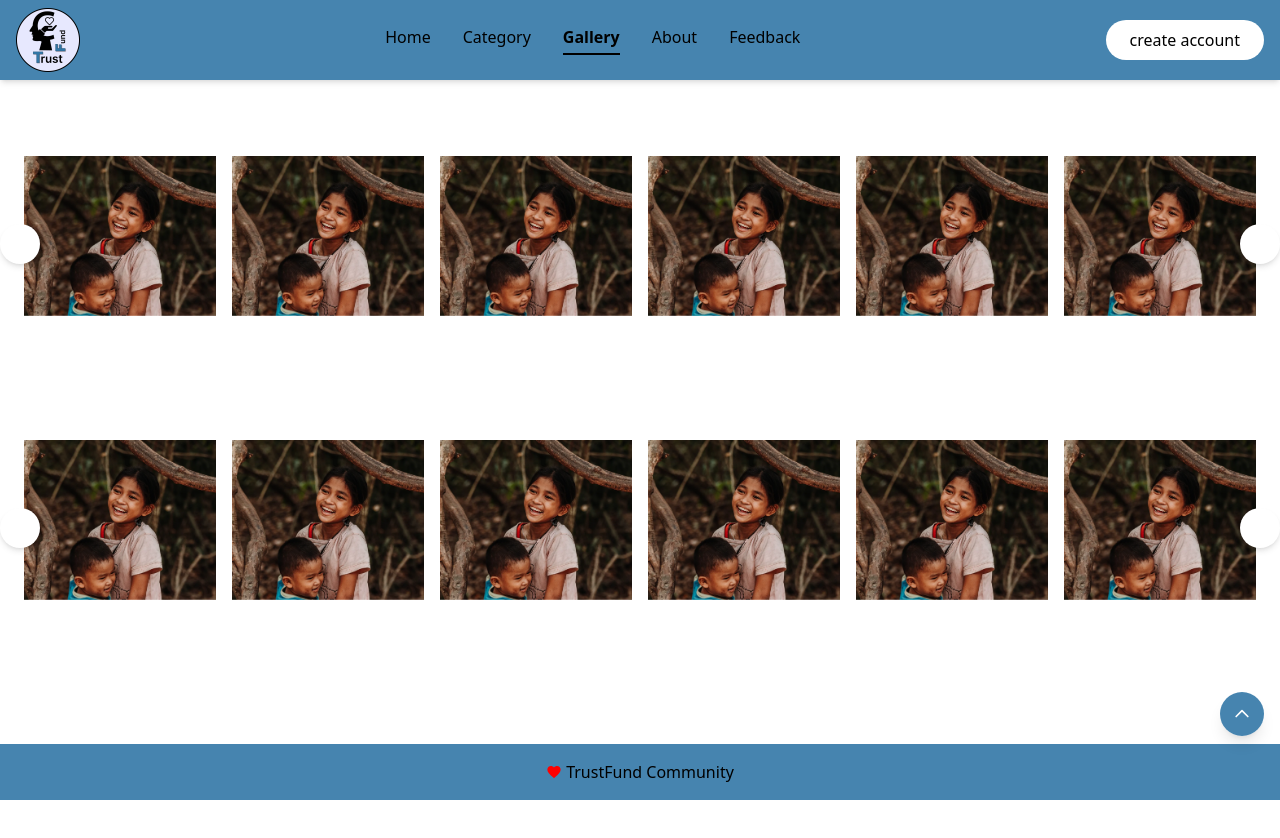
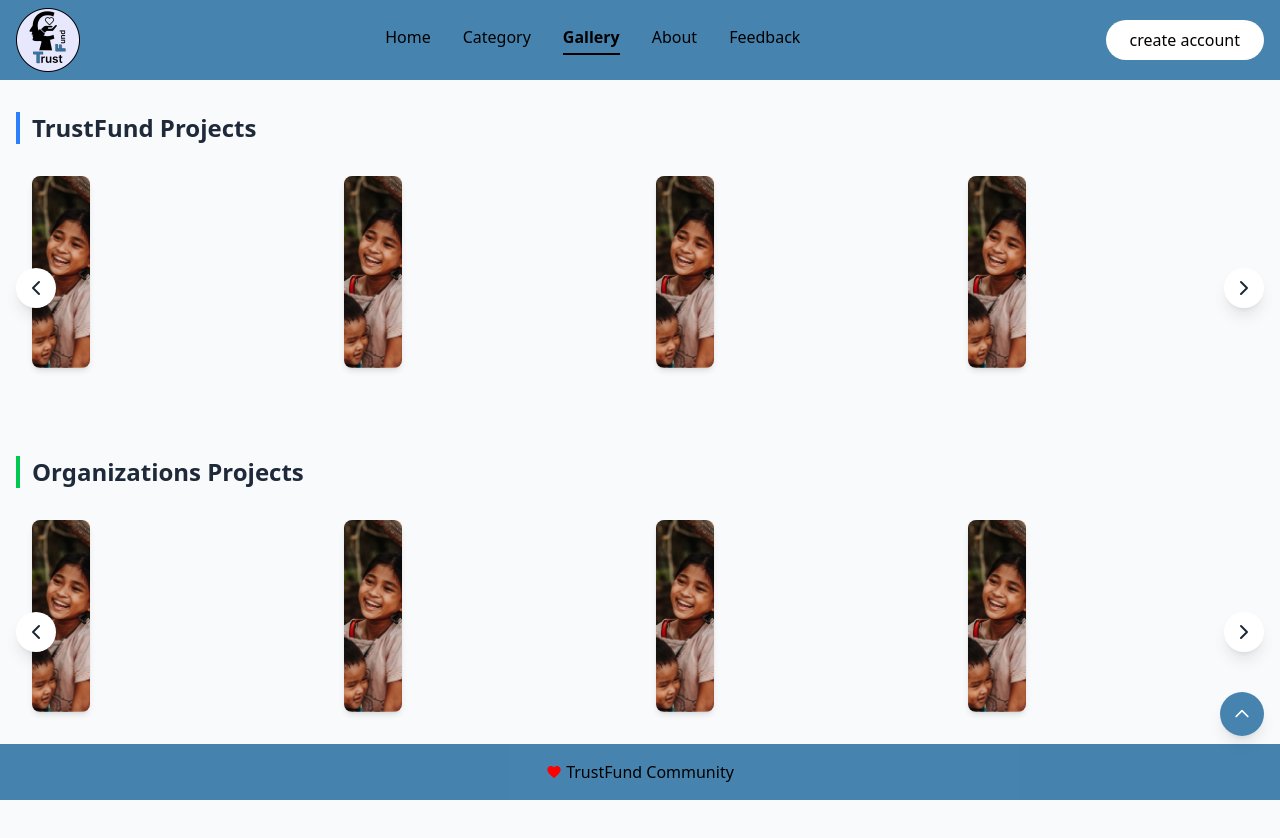
Before and after one commit to binathlaknaka/TrustFund-Frontend, a React (Vite) app: page /gallery in a window 1280 px wide. Shown: the top 838 px of the page. Before the commit the page ends 800 px from the top, so only its background shows below. Built offline with nearby package versions, Linux system fonts and the light colour scheme.

Commit message:
Gallery Update

```diff
--- a/src/pages/Gallery.jsx
+++ b/src/pages/Gallery.jsx
@@ -1,72 +1,171 @@
-import React, { useRef } from 'react';
-import ProjectCard from '../components/ProjectCard';
+import React, { useState, useRef, useEffect } from 'react';
 import { ChevronLeft, ChevronRight } from 'lucide-react';
 import sampleImage from "../assets/galleryImage.png";
 
-const trustFundProjects = [
+// ProjectCard Component
+const ProjectCard = ({ image, alt }) => {
+  return (
+    <div className="flex-shrink-0 w-full sm:w-1/2 md:w-1/3 lg:w-1/4 px-2 mb-4">
+      <div className="rounded-lg overflow-hidden shadow-md hover:shadow-xl transition-shadow duration-300">
+        <img
+          src={image}
+          alt={alt}
+          className="w-full h-48 object-cover"
+        />
+      </div>
+    </div>
+  );
+};
+
+const GalleryPage = () => {
+  // State for projects with infinite scrolling
+  const [trustFundProjects, setTrustFundProjects] = useState([
     { id: 1, image: sampleImage, alt: "TrustFund Project 1" },
     { id: 2, image: sampleImage, alt: "TrustFund Project 2" },
     { id: 3, image: sampleImage, alt: "TrustFund Project 3" },
     { id: 4, image: sampleImage, alt: "TrustFund Project 4" },
     { id: 5, image: sampleImage, alt: "TrustFund Project 5" },
     { id: 6, image: sampleImage, alt: "TrustFund Project 6" },
-];
+  ]);
 
-const organizationsProjects = [
+  const [organizationsProjects, setOrganizationsProjects] = useState([
     { id: 1, image: sampleImage, alt: "Organization Project 1" },
     { id: 2, image: sampleImage, alt: "Organization Project 2" },
     { id: 3, image: sampleImage, alt: "Organization Project 3" },
     { id: 4, image: sampleImage, alt: "Organization Project 4" },
     { id: 5, image: sampleImage, alt: "Organization Project 5" },
     { id: 6, image: sampleImage, alt: "Organization Project 6" },
-];
+  ]);
 
-const GalleryPage = () => {
   const trustFundSliderRef = useRef(null);
   const orgSliderRef = useRef(null);
 
+  // Function to handle scrolling
   const scroll = (sliderRef, direction) => {
     if (sliderRef.current) {
-      const scrollAmount = direction === 'left' ? -240 : 240;
-      sliderRef.current.scrollBy({ left: scrollAmount, behavior: 'smooth' });
+      const container = sliderRef.current;
+      const cardWidth = container.querySelector('div').offsetWidth;
+      const scrollAmount = direction === 'left' ? -cardWidth : cardWidth;
+
+      // Current scroll position
+      const currentScroll = container.scrollLeft;
+      // Target scroll position
+      const targetScroll = currentScroll + scrollAmount;
+
+      container.scrollTo({ left: targetScroll, behavior: 'smooth' });
+
+      // Implement infinite scrolling
+      if (direction === 'right' &&
+          container.scrollLeft + container.clientWidth >= container.scrollWidth - cardWidth) {
+        // If we're near the end, add more items
+        if (sliderRef === trustFundSliderRef) {
+          addMoreTrustFundProjects();
+        } else {
+          addMoreOrganizationsProjects();
+        }
+      }
     }
   };
 
+  // Function to add more TrustFund projects
+  const addMoreTrustFundProjects = () => {
+    const lastId = trustFundProjects[trustFundProjects.length - 1].id;
+    const newProjects = Array(4).fill().map((_, index) => ({
+      id: lastId + index + 1,
+      image: sampleImage,
+      alt: `TrustFund Project ${lastId + index + 1}`
+    }));
+
+    setTrustFundProjects(prev => [...prev, ...newProjects]);
+  };
+
+  // Function to add more Organizations projects
+  const addMoreOrganizationsProjects = () => {
+    const lastId = organizationsProjects[organizationsProjects.length - 1].id;
+    const newProjects = Array(4).fill().map((_, index) => ({
+      id: lastId + index + 1,
+      image: sampleImage,
+      alt: `Organization Project ${lastId + index + 1}`
+    }));
+
+    setOrganizationsProjects(prev => [...prev, ...newProjects]);
+  };
+
+  // Check if we need to add scroll detection
+  useEffect(() => {
+    const handleScroll = (ref, addMoreFn) => {
+      if (!ref.current) return;
+
+      const container = ref.current;
+      // If we're close to the end (within 100px)
+      if (container.scrollLeft + container.clientWidth >= container.scrollWidth - 100) {
+        addMoreFn();
+      }
+    };
+
+    const trustFundContainer = trustFundSliderRef.current;
+    const orgContainer = orgSliderRef.current;
+
+    if (trustFundContainer) {
+      trustFundContainer.addEventListener('scroll', () => handleScroll(trustFundSliderRef, addMoreTrustFundProjects));
+    }
+
+    if (orgContainer) {
+      orgContainer.addEventListener('scroll', () => handleScroll(orgSliderRef, addMoreOrganizationsProjects));
+    }
+
+    return () => {
+      if (trustFundContainer) {
+        trustFundContainer.removeEventListener('scroll', () => handleScroll(trustFundSliderRef, addMoreTrustFundProjects));
+      }
+
+      if (orgContainer) {
+        orgContainer.removeEventListener('scroll', () => handleScroll(orgSliderRef, addMoreOrganizationsProjects));
+      }
+    };
+  }, [trustFundProjects, organizationsProjects]);
+
   return (
-    <div className="container mx-auto px-4 py-8">
+    <div className="w-full min-h-screen bg-gray-50 py-8">
+      <div className="container mx-auto px-4">
         {/* TrustFund Projects Section */}
-      <section className="mb-16">
-        <h2 className="text-xl font-bold mb-4">TrustFund Projects</h2>
+        <section className="mb-12">
+          <h2 className="text-2xl font-bold mb-6 text-gray-800 border-l-4 border-blue-500 pl-3">
+            TrustFund Projects
+          </h2>
 
           <div className="relative">
             {/* Left navigation button */}
             <button
               onClick={() => scroll(trustFundSliderRef, 'left')}
-            className="absolute top-1/2 -left-4 transform -translate-y-1/2 z-10 bg-white rounded-full p-2 shadow-md hover:bg-gray-100"
+              className="absolute top-1/2 -left-4 md:left-0 transform -translate-y-1/2 z-10 bg-white text-gray-800 rounded-full p-2 shadow-lg hover:bg-gray-100 focus:outline-none"
               aria-label="Scroll left"
             >
               <ChevronLeft size={24} />
             </button>
 
-          {/* Horizontal scrollable container */}
+            {/* Scrollable container */}
             <div
               ref={trustFundSliderRef}
-            className="flex overflow-x-auto pb-4 scrollbar-hide"
+              className="flex overflow-x-auto pb-6 pt-2 snap-x snap-mandatory hide-scrollbar"
               style={{ scrollbarWidth: 'none', msOverflowStyle: 'none' }}
             >
+              <div className="flex w-full">
                 {trustFundProjects.map(project => (
+                  <div key={project.id} className="w-full sm:w-1/2 md:w-1/3 lg:w-1/4 flex-shrink-0 snap-start px-2">
                     <ProjectCard
-                key={project.id}
                       image={project.image}
                       alt={project.alt}
                     />
+                  </div>
                 ))}
+              </div>
             </div>
 
             {/* Right navigation button */}
             <button
               onClick={() => scroll(trustFundSliderRef, 'right')}
-            className="absolute top-1/2 -right-4 transform -translate-y-1/2 z-10 bg-white rounded-full p-2 shadow-md hover:bg-gray-100"
+              className="absolute top-1/2 -right-4 md:right-0 transform -translate-y-1/2 z-10 bg-white text-gray-800 rounded-full p-2 shadow-lg hover:bg-gray-100 focus:outline-none"
               aria-label="Scroll right"
             >
               <ChevronRight size={24} />
@@ -75,38 +174,43 @@ const GalleryPage = () => {
         </section>
 
         {/* Organizations Projects Section */}
-      <section className="mb-16">
-        <h2 className="text-xl font-bold mb-4">Organizations Projects</h2>
+        <section className="mb-12">
+          <h2 className="text-2xl font-bold mb-6 text-gray-800 border-l-4 border-green-500 pl-3">
+            Organizations Projects
+          </h2>
 
           <div className="relative">
             {/* Left navigation button */}
             <button
               onClick={() => scroll(orgSliderRef, 'left')}
-            className="absolute top-1/2 -left-4 transform -translate-y-1/2 z-10 bg-white rounded-full p-2 shadow-md hover:bg-gray-100"
+              className="absolute top-1/2 -left-4 md:left-0 transform -translate-y-1/2 z-10 bg-white text-gray-800 rounded-full p-2 shadow-lg hover:bg-gray-100 focus:outline-none"
               aria-label="Scroll left"
             >
               <ChevronLeft size={24} />
             </button>
 
-          {/* Horizontal scrollable container */}
+            {/* Scrollable container */}
             <div
               ref={orgSliderRef}
-            className="flex overflow-x-auto pb-4 scrollbar-hide"
+              className="flex overflow-x-auto pb-6 pt-2 snap-x snap-mandatory hide-scrollbar"
               style={{ scrollbarWidth: 'none', msOverflowStyle: 'none' }}
             >
+              <div className="flex w-full">
                 {organizationsProjects.map(project => (
+                  <div key={project.id} className="w-full sm:w-1/2 md:w-1/3 lg:w-1/4 flex-shrink-0 snap-start px-2">
                     <ProjectCard
-                key={project.id}
                       image={project.image}
                       alt={project.alt}
                     />
+                  </div>
                 ))}
+              </div>
             </div>
 
             {/* Right navigation button */}
             <button
               onClick={() => scroll(orgSliderRef, 'right')}
-            className="absolute top-1/2 -right-4 transform -translate-y-1/2 z-10 bg-white rounded-full p-2 shadow-md hover:bg-gray-100"
+              className="absolute top-1/2 -right-4 md:right-0 transform -translate-y-1/2 z-10 bg-white text-gray-800 rounded-full p-2 shadow-lg hover:bg-gray-100 focus:outline-none"
               aria-label="Scroll right"
             >
               <ChevronRight size={24} />
@@ -114,6 +218,7 @@ const GalleryPage = () => {
           </div>
         </section>
       </div>
+    </div>
   );
 };
 
```
Lines whose indentation alone changed are shown as unchanged.
